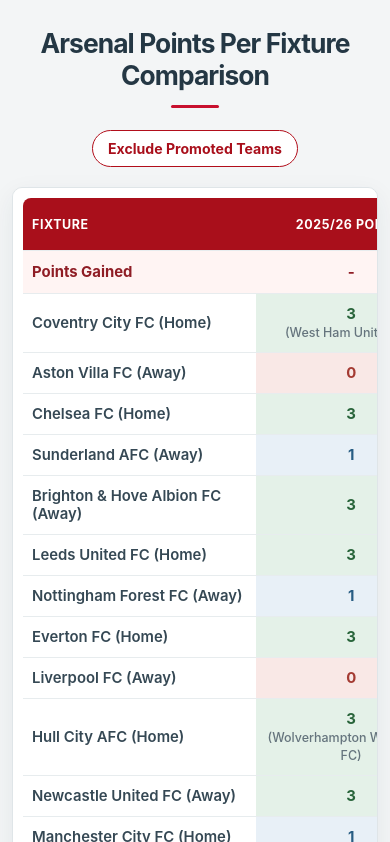
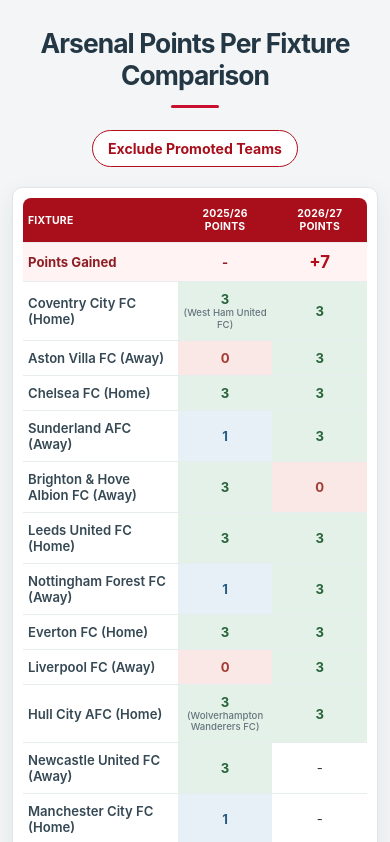
Before and after one commit to rdvlvtflr/season-trends, a plain HTML site: page index.html in a window 390 px wide. Shown: the top 842 px of the page. Drawn offline with Linux system fonts and the light colour scheme.

Commit message:
Update Arsenal fixtures and season config
Co-authored-by: Copilot <223556219+Copilot@users.noreply.github.com>

```diff
--- a/styles.css
+++ b/styles.css
@@ -175,8 +175,36 @@ tr:last-child td {
     border-radius: 10px;
   }
 
+  table {
+    min-width: 0;
+    table-layout: fixed;
+  }
+
   th,
   td {
-    padding: 11px 9px;
+    padding: 9px 5px;
+    overflow-wrap: anywhere;
+  }
+
+  th {
+    font-size: 0.65rem;
+    letter-spacing: 0.02em;
+  }
+
+  td {
+    font-size: 0.82rem;
+  }
+
+  th:first-child,
+  td:first-child {
+    width: 45%;
+  }
+
+  small {
+    display: inline-block;
+    max-width: 100%;
+    overflow-wrap: anywhere;
+    font-size: 0.6rem;
+    line-height: 1.2;
   }
 }
```
